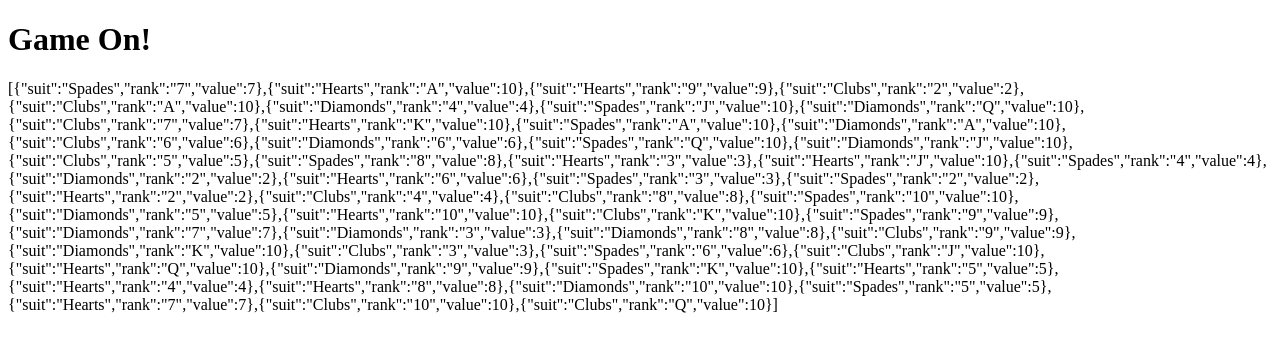
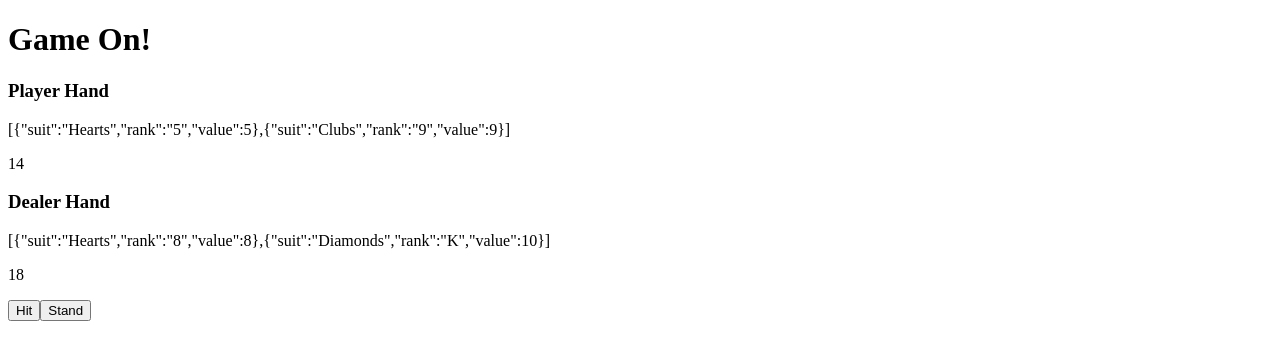
Before and after one commit to brng1017/blackjack, a React (Create React App) app: page / in a window 1280 px wide. Both pictures are taken after a click on the button "Play". Shown: the top 360 px of the page. Built offline with nearby package versions, Linux system fonts and the light colour scheme.

Commit message:
implemented all core features and requirements

```diff
--- a/src/components/GameScreen.tsx
+++ b/src/components/GameScreen.tsx
@@ -1,19 +1,91 @@
 import React, { useState, useEffect } from 'react';
-import { createDeck } from '../utils';
-import { Card } from '../utils';
+import {
+  checkWinner,
+  createGame,
+  Game,
+  handlePlayerHit,
+  handlePlayerStand,
+} from '../utils';
 
 const GameScreen = () => {
-  const [deck, setDeck] = useState<Card[]>([]);
+  const [game, setGame] = useState<Game>({
+    deck: [],
+    player: {
+      hand: [],
+      score: 0,
+    },
+    dealer: {
+      hand: [],
+      score: 0,
+    },
+  });
+  const [gameEnd, setGameEnd] = useState<boolean>(false);
+  const [winnerMessage, setWinnerMessage] = useState<string>('');
+
+  const initializeGame = () => {
+    const newGame = createGame();
+    setGame(newGame);
+    setGameEnd(false);
+    setWinnerMessage('');
+  };
 
   useEffect(() => {
-    const newDeck = createDeck();
-    setDeck(newDeck);
+    initializeGame();
   }, []);
+
+  useEffect(() => {
+    if (game.player.score > 21) {
+      setGameEnd(true);
+    } else if (game.player.score === 21) {
+      handleStand();
+    }
+  }, [game.player.score]);
+
+  useEffect(() => {
+    if (gameEnd) {
+      const message = checkWinner(game.player.score, game.dealer.score);
+      setWinnerMessage(message);
+    }
+  }, [gameEnd, game.player.score, game.dealer.score]);
+
+  const handleHit = (): void => {
+    setGame((currentGame) => handlePlayerHit(currentGame));
+  };
+
+  const handleStand = (): void => {
+    setGame((currentGame) => handlePlayerStand(currentGame));
+    setGameEnd(true);
+  };
+
+  const refreshPage = (): void => {
+    if (typeof window !== 'undefined') window.location.reload();
+  };
 
   return (
     <div>
       <h1>Game On!</h1>
-      <p>{JSON.stringify(deck)}</p>
+
+      {gameEnd && (
+        <div>
+          <p>{winnerMessage}</p>
+          <button onClick={initializeGame}>Play again</button>
+          <button onClick={refreshPage}>Restart</button>
+        </div>
+      )}
+
+      <h3>Player Hand</h3>
+      <p>{JSON.stringify(game.player.hand)}</p>
+      <p>{game.player.score}</p>
+      <h3>Dealer Hand</h3>
+      <p>{JSON.stringify(game.dealer.hand)}</p>
+      <p>{game.dealer.score}</p>
+
+      {!gameEnd && (
+        <div>
+          <button onClick={handleHit}>Hit</button>
+          <button onClick={handleStand}>Stand</button>
+        </div>
+      )}
     </div>
   );
 };
--- /dev/null
+++ b/src/utils/calculate-score.ts
@@ -0,0 +1,18 @@
+import { Card } from '../utils';
+
+function calculateScore(hand: Card[]): number {
+  let score: number = hand.reduce(
+    (sum: number, card: Card) => sum + card.value,
+    0
+  );
+
+  hand.forEach((card: Card) => {
+    if (card.rank === 'A' && score > 21) {
+      score -= 10;
+    }
+  });
+
+  return score;
+}
+
+export default calculateScore;
--- /dev/null
+++ b/src/utils/check-winner.ts
@@ -0,0 +1,10 @@
+function checkWinner(playerScore: number, dealerScore: number): string {
+  if (playerScore > 21) return 'You bust! Dealer wins.';
+  if (dealerScore > 21) return 'Dealer busts! You win!';
+
+  if (playerScore > dealerScore) return 'You win!';
+  else if (playerScore < dealerScore) return 'Dealer wins.';
+  else return 'Draw!';
+}
+
+export default checkWinner;
--- a/src/utils/create-deck.ts
+++ /dev/null
@@ -1,49 +0,0 @@
-import { Card, Player, Game } from '../utils';
-
-function createDeck() {
-  const suits = ['Spades', 'Clubs', 'Diamonds', 'Hearts'];
-  const ranks = [
-    'A',
-    '2',
-    '3',
-    '4',
-    '5',
-    '6',
-    '7',
-    '8',
-    '9',
-    '10',
-    'J',
-    'Q',
-    'K',
-  ];
-
-  const deck: Card[] = [];
-
-  for (const suit of suits) {
-    for (const rank of ranks) {
-      const card: Card = {
-        suit: suit,
-        rank: rank,
-        value: isNaN(rank as any) ? 10 : rank === 'A' ? 11 : parseInt(rank),
-      };
-
-      deck.push(card);
-    }
-  }
-
-  // shuffle deck using Fisher-Yates shuffle
-  let curr: number = deck.length,
-    randomIndex: number;
-
-  while (curr > 0) {
-    randomIndex = Math.floor(Math.random() * curr);
-    curr--;
-
-    [deck[curr], deck[randomIndex]] = [deck[randomIndex], deck[curr]];
-  }
-
-  return deck;
-}
-
-export default createDeck;
--- /dev/null
+++ b/src/utils/create-game.ts
@@ -0,0 +1,71 @@
+import { Card, Game, calculateScore } from '.';
+
+function createGame(): Game {
+  const suits = ['Spades', 'Clubs', 'Diamonds', 'Hearts'];
+  const ranks = [
+    'A',
+    '2',
+    '3',
+    '4',
+    '5',
+    '6',
+    '7',
+    '8',
+    '9',
+    '10',
+    'J',
+    'Q',
+    'K',
+  ];
+
+  const game: Game = {
+    deck: [],
+    player: {
+      hand: [],
+      score: 0,
+    },
+    dealer: {
+      hand: [],
+      score: 0,
+    },
+  };
+
+  for (const suit of suits) {
+    for (const rank of ranks) {
+      const card: Card = {
+        suit: suit,
+        rank: rank,
+        value: rank === 'A' ? 11 : isNaN(rank as any) ? 10 : parseInt(rank),
+      };
+
+      game.deck.push(card);
+    }
+  }
+
+  // shuffle deck using Fisher-Yates shuffle
+  let curr: number = game.deck.length,
+    randomIndex: number;
+
+  while (curr > 0) {
+    randomIndex = Math.floor(Math.random() * curr);
+    curr--;
+
+    [game.deck[curr], game.deck[randomIndex]] = [
+      game.deck[randomIndex],
+      game.deck[curr],
+    ];
+  }
+
+  // deal initial 2 cards
+  game.player.hand.push(game.deck.pop() as Card);
+  game.dealer.hand.push(game.deck.pop() as Card);
+  game.player.hand.push(game.deck.pop() as Card);
+  game.dealer.hand.push(game.deck.pop() as Card);
+
+  game.player.score = calculateScore(game.player.hand);
+  game.dealer.score = calculateScore(game.dealer.hand);
+
+  return game;
+}
+
+export default createGame;
--- /dev/null
+++ b/src/utils/handle-player-hit.ts
@@ -0,0 +1,22 @@
+import { Game, Card, calculateScore } from '../utils';
+
+function handlePlayerHit(game: Game): Game {
+  const newDeck: Card[] = [...game.deck];
+  const newHand: Card[] = [...game.player.hand];
+  let newScore: number = game.player.score;
+
+  newHand.push(newDeck.pop() as Card);
+
+  newScore = calculateScore(newHand);
+
+  return {
+    ...game,
+    deck: newDeck,
+    player: {
+      hand: newHand,
+      score: newScore,
+    },
+  };
+}
+
+export default handlePlayerHit;
--- /dev/null
+++ b/src/utils/handle-player-stand.ts
@@ -0,0 +1,23 @@
+import { Game, Card, calculateScore } from '../utils';
+
+function handlePlayerStand(game: Game): Game {
+  const newDeck: Card[] = [...game.deck];
+  const newHand: Card[] = [...game.dealer.hand];
+  let newScore: number = game.dealer.score;
+
+  while (newScore < 17) {
+    newHand.push(newDeck.pop() as Card);
+    newScore = calculateScore(newHand);
+  }
+
+  return {
+    ...game,
+    deck: newDeck,
+    dealer: {
+      hand: newHand,
+      score: newScore,
+    },
+  };
+}
+
+export default handlePlayerStand;
--- a/src/utils/index.ts
+++ b/src/utils/index.ts
@@ -1,2 +1,6 @@
 export * from './interfaces.ts';
-export { default as createDeck } from './create-deck.ts';
+export { default as calculateScore } from './calculate-score.ts';
+export { default as checkWinner } from './check-winner.ts';
+export { default as createGame } from './create-game.ts';
+export { default as handlePlayerHit } from './handle-player-hit.ts';
+export { default as handlePlayerStand } from './handle-player-stand.ts';
```
Also changed, not shown: 1 other file (tests, documents, lock files or other folders).
